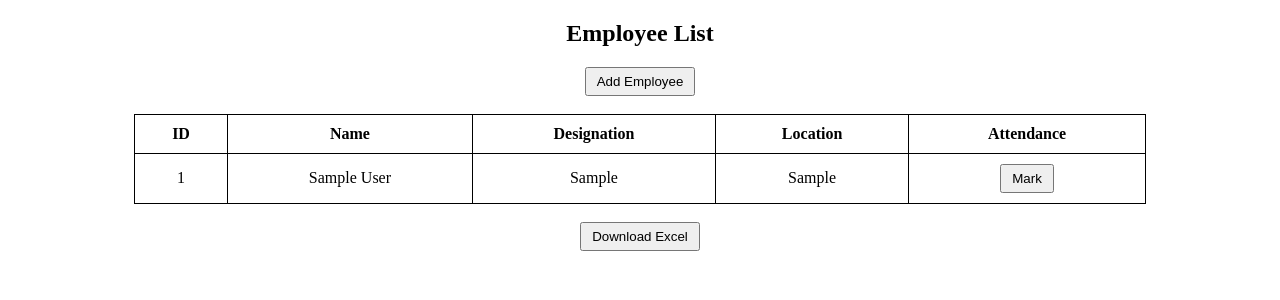
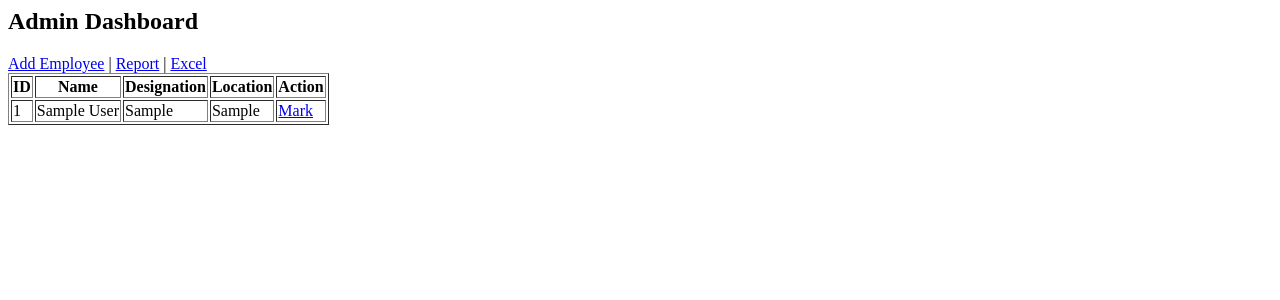
Before and after one commit to nuthank170-art/attendance-system, a Flask app: page /dashboard in a window 1280 px wide. Shown: the top 300 px of the page. Run offline with Flask 3, Linux system fonts and the light colour scheme; tables that the repository leaves empty hold one stand-in row (values such as "Sample post").

Commit message:
dashboard.html

```diff
--- a/templates/dashboard.html
+++ b/templates/dashboard.html
@@ -1,61 +1,17 @@
-<!DOCTYPE html>
+<h2>Admin Dashboard</h2>
 
-<html>
+<a href="/add_employee">Add Employee</a> |
+<a href="/report">Report</a> |
+<a href="/excel">Excel</a>
 
-<head>
-
-<title>Dashboard</title>
-
-<style>
-
-table{
-border-collapse:collapse;
-width:80%;
-margin:auto
-}
-
-th,td{
-border:1px solid black;
-padding:10px;
-text-align:center
-}
-
-button{
-padding:5px 10px
-}
-
-</style>
-
-</head>
-
-<body>
-
-<h2 align="center">Employee List</h2>
-
-<div align="center">
-
-<a href="/add_employee">
-
-<button>Add Employee</button>
-
-</a>
-
-<br><br>
-
-<table>
+<table border="1">
 
 <tr>
-
 <th>ID</th>
-
 <th>Name</th>
-
 <th>Designation</th>
-
 <th>Location</th>
-
-<th>Attendance</th>
-
+<th>Action</th>
 </tr>
 
 {% for e in employees %}
@@ -63,18 +19,15 @@ padding:5px 10px
 <tr>
 
 <td>{{e[0]}}</td>
-
 <td>{{e[1]}}</td>
-
 <td>{{e[2]}}</td>
-
 <td>{{e[3]}}</td>
 
 <td>
 
 <a href="/attendance/{{e[0]}}">
 
-<button>Mark</button>
+Mark
 
 </a>
 
@@ -85,17 +38,3 @@ padding:5px 10px
 {% endfor %}
 
 </table>
-
-<br>
-
-<a href="/excel">
-
-<button>Download Excel</button>
-
-</a>
-
-</div>
-
-</body>
-
-</html>
```
